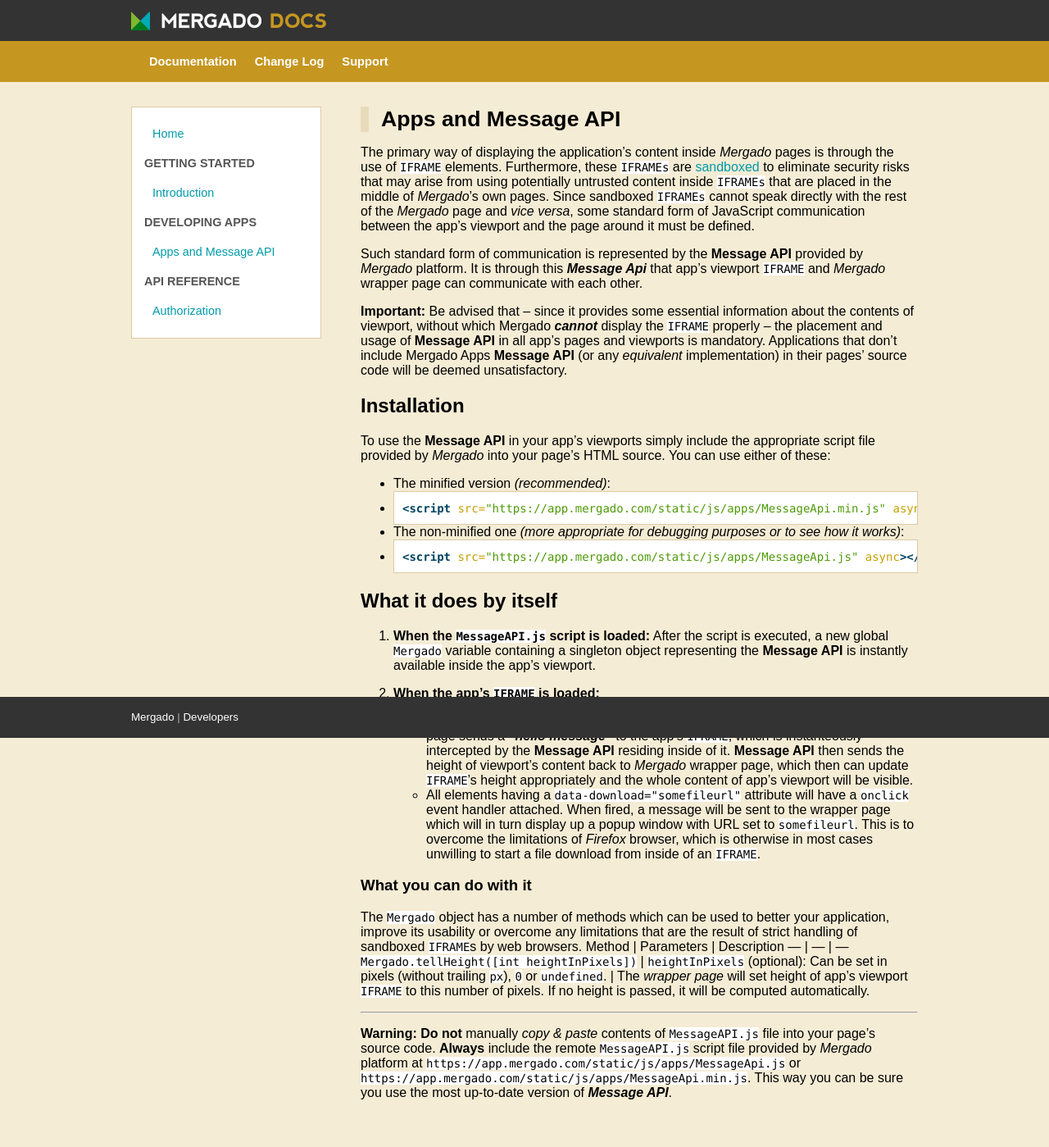
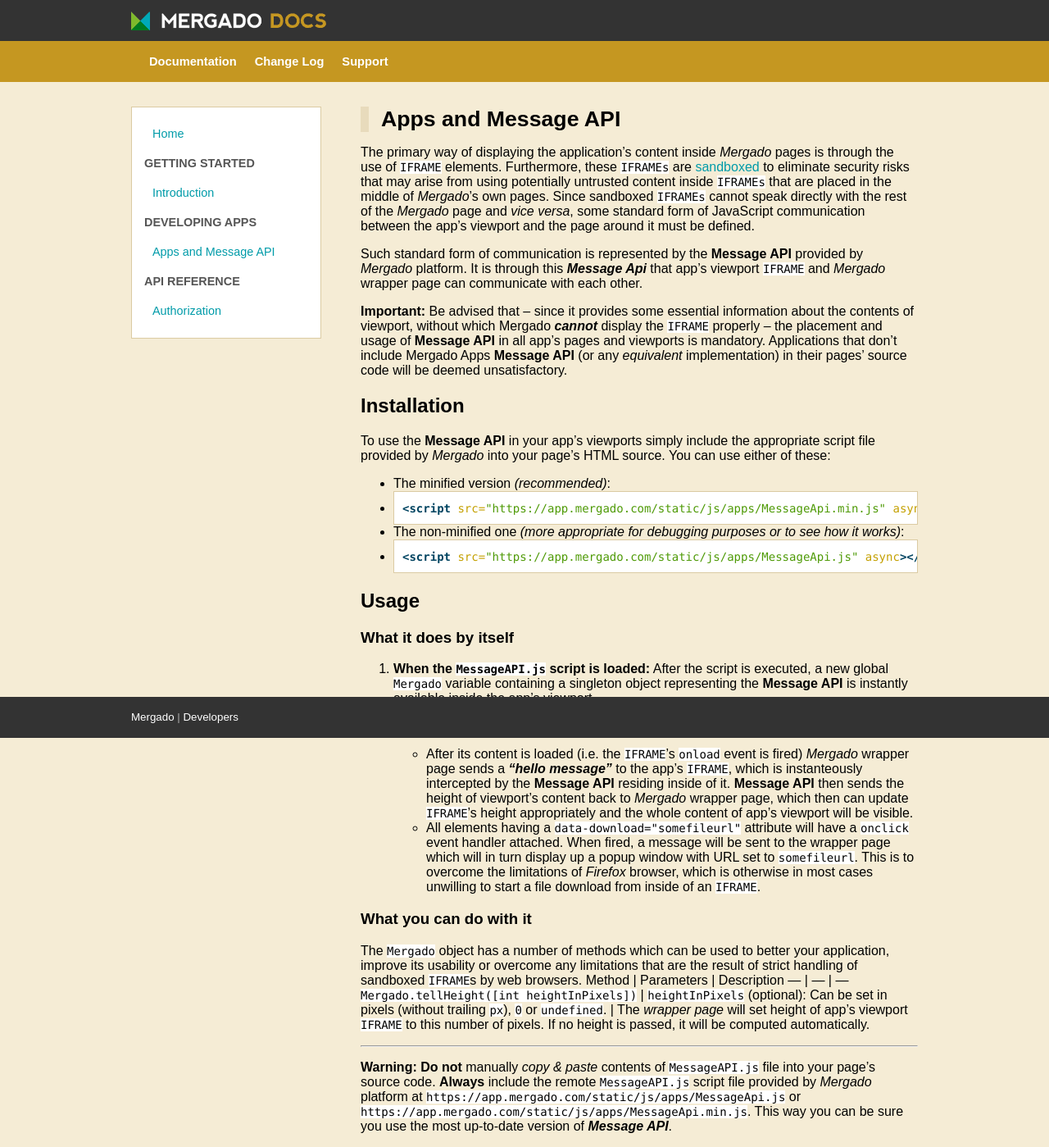
Before and after one commit to michalwiglasz/docs, a Jekyll site: the page built from _posts/2016-04-02-messageapi.md, in a window 1280 px wide. Shown: the whole page at 82% size. Built offline with Jekyll 4.4.1, drawn with Linux system fonts in a browser that asks for light colours; before the commit the page ends 1358 px from its top, so only the background shows below that.

Commit message:
MessageAPI: Fixed headings

````diff
--- a/_posts/2016-04-02-messageapi.md
+++ b/_posts/2016-04-02-messageapi.md
@@ -12,6 +12,7 @@ Such standard form of communication is represented by the **Message API** provid
 **Important:** Be advised that -- since it provides some essential information about the contents of viewport, without which Mergado ***cannot*** display the `IFRAME` properly -- the placement and usage of **Message API** in all app's pages and viewports is mandatory. Applications that don't include Mergado Apps **Message API** (or any *equivalent* implementation) in their pages' source code will be deemed unsatisfactory.
 
 ## Installation
+
 To use the **Message API** in your app's viewports simply include the appropriate script file provided by *Mergado* into your page's HTML source. You can use either of these:
 - The minified version *(recommended)*:
 - ```html
@@ -22,7 +23,9 @@ To use the **Message API** in your app's viewports simply include the appropriat
   <script src="https://app.mergado.com/static/js/apps/MessageApi.js" async></script>`
   ```
 
-## What it does by itself
+## Usage
+
+### What it does by itself
 1. **When the `MessageAPI.js` script is loaded:**
 After the script is executed, a new global `Mergado` variable containing a singleton object representing the **Message API** is instantly available inside the app's viewport.
 
````
